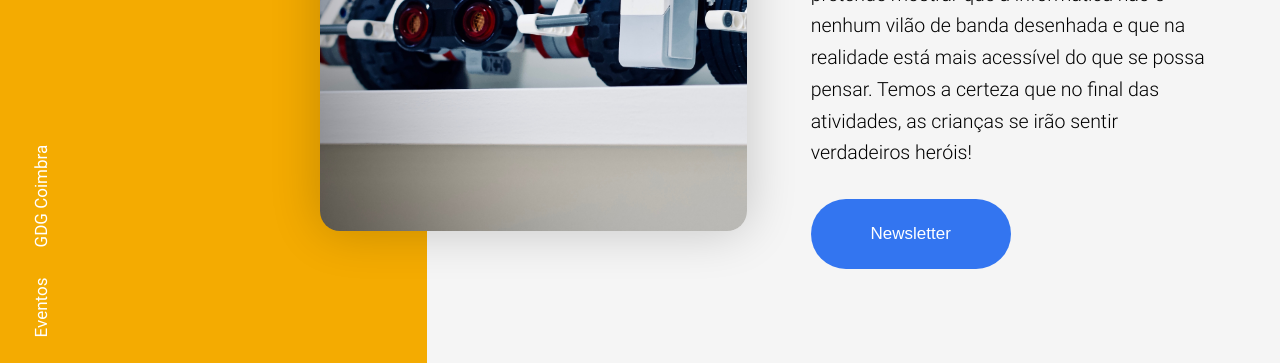
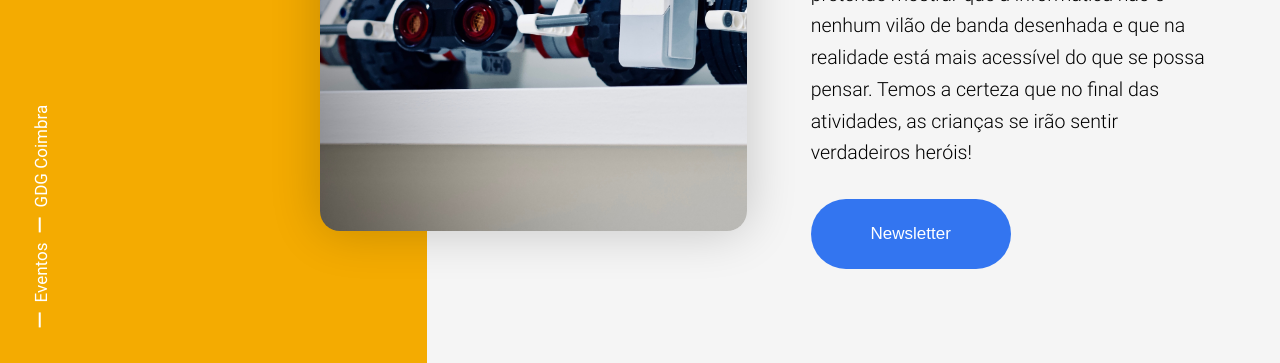
Before and after one commit to GDGCoimbra/gdgkids-website, a React (Create React App) app: page / in a window 1280 px wide. Shown: the part 437-800 px from the top of the page. Built offline with nearby package versions, Linux system fonts and the light colour scheme.

Commit message:
Added new HeroImage, MainIntro and MainMenu components

```diff
--- a/src/design-system/atoms/Button.js
+++ b/src/design-system/atoms/Button.js
@@ -1,5 +1,5 @@
 import React, { Component } from "react";
-// import PropTypes from "prop-types";
+import PropTypes from "prop-types";
 import styled from "styled-components";
 
 const Button = styled.button`
@@ -24,9 +24,9 @@ const Button = styled.button`
 `;
 
 export default class extends Component {
-  // static propTypes = {
-  //   value: PropTypes.string
-  // };
+  static propTypes = {
+    value: PropTypes.string
+  };
 
   render() {
     return <Button onClick={this.props.onClick}>{this.props.value}</Button>;
--- /dev/null
+++ b/src/design-system/atoms/HeroImage.js
@@ -0,0 +1,33 @@
+import React, { Component } from "react";
+import PropTypes from "prop-types";
+import styled from "styled-components";
+
+const HeroImage = styled.div`
+  height: 25vh;
+  background-image: url(${props => props.image});
+  background-size: cover;
+  background-repeat: no-repeat;
+
+  @media all and (min-width: 768px) {
+    grid-column: 3 / span 4;
+    grid-row: 2 / span 4;
+    margin-top: -50px;
+    height: initial;
+    border-radius: 20px;
+    box-shadow: 0 0 50px rgba(0, 0, 0, 0.2);
+  }
+
+  @media all and (min-width: 992px) {
+    grid-column: 4 / span 4;
+  }
+`;
+
+export default class extends Component {
+  static propTypes = {
+    image: PropTypes.string
+  };
+
+  render() {
+    return <HeroImage image={this.props.image} />;
+  }
+}
--- /dev/null
+++ b/src/design-system/molecules/MainIntro.js
@@ -0,0 +1,56 @@
+import React, { Component } from "react";
+import styled from "styled-components";
+
+const MainIntro = styled.div`
+  display: flex;
+  flex-direction: column;
+  justify-content: center;
+  padding: 5vw;
+  overflow-y: scroll;
+
+  h1 {
+    margin: 30px 0;
+  }
+
+  p {
+    margin: 0;
+  }
+
+  button {
+    margin: 30px auto;
+  }
+
+  @media all and (max-height: 767px) {
+    display: initial;
+
+    &:after {
+      content: "";
+      display: block;
+      height: 5vw;
+      width: 100%;
+    }
+  }
+
+  @media all and (min-width: 768px) {
+    grid-column: 7 / 13;
+    grid-row: 1 / -1;
+
+    h1 {
+      margin: 0 0 30px 0;
+    }
+
+    button {
+      margin: 30px 0 0 0;
+    }
+  }
+
+  @media all and (min-width: 992px) {
+    grid-column: 8 / 13;
+  }
+`;
+
+export default class extends Component {
+  render() {
+    return <MainIntro>{this.props.children}</MainIntro>;
+  }
+}
--- /dev/null
+++ b/src/design-system/molecules/MainMenu.js
@@ -0,0 +1,96 @@
+import React, { Component } from "react";
+// import PropTypes from "prop-types";
+import styled from "styled-components";
+
+const MainMenu = styled.div`
+  background-color: var(--yellow, hsl(42, 99%, 48%));
+  padding: 2vw 5vw;
+  font-size: 17px;
+  font-weight: var(--regular, 400);
+  color: var(--white, hsl(0, 0%, 100%));
+
+  ul {
+    margin: 0;
+    padding: 0 0 0 25px;
+    list-style: none;
+
+    li {
+      position: relative;
+      display: inline-block;
+
+      &:not(:last-child) {
+        margin-right: 35px;
+      }
+
+      &:before {
+        content: "";
+        position: absolute;
+        top: calc(50% - 1px);
+        left: -25px;
+        width: 15px;
+        height: 2px;
+        background-color: #fff;
+      }
+    }
+  }
+
+  @media all and (min-width: 768px) {
+    grid-column: 1 / span 4;
+    grid-row: 2 / -1;
+    flex-direction: row-reverse;
+    border-radius: 0;
+
+    ul {
+      writing-mode: vertical-lr;
+      position: absolute;
+      bottom: 5vw;
+      padding: 35px 0;
+      transform: rotate(180deg);
+
+      li {
+        width: 100%;
+        padding: 0;
+
+        &:not(:last-child) {
+          margin: 0 0 35px 0;
+        }
+
+        &:before {
+          content: "";
+          position: absolute;
+          left: calc(50% - -1px);
+          top: -25px;
+          width: 2px;
+          height: 15px;
+          background-color: #fff;
+        }
+      }
+    }
+  }
+
+  @media all and (min-width: 992px) {
+    padding: 2vw;
+
+    ul {
+      bottom: 2vw;
+    }
+  }
+`;
+
+export default class extends Component {
+  // static propTypes = {
+  //   src: PropTypes.string,
+  //   alt: PropTypes.string.isRequired
+  // };
+
+  render() {
+    return (
+      <MainMenu>
+        <ul>
+          <li>Eventos</li>
+          <li>GDG Coimbra</li>
+        </ul>
+      </MainMenu>
+    );
+  }
+}
--- a/src/design-system/organisms/MainWrapper.js
+++ b/src/design-system/organisms/MainWrapper.js
@@ -1,6 +1,9 @@
 import React, { Component } from "react";
 import styled from "styled-components";
 import Image from "../atoms/Image";
+import HeroImage from "../atoms/HeroImage";
+import MainMenu from "../molecules/MainMenu";
+import MainIntro from "../molecules/MainIntro";
 
 const MainWrapper = styled.div`
   @media all and (min-width: 768px) {
@@ -26,141 +29,6 @@ const LogoArea = styled.div`
   }
 `;
 
-const Menu = styled.div`
-  margin-left: 25%;
-  width: 75%;
-  background-color: var(--yellow, hsl(42, 99%, 48%));
-  border-radius: 20px 0 0 20px;
-  padding: 2vw 5vw;
-  text-align: right;
-  font-size: 17px;
-  font-weight: var(--regular, 400);
-  color: var(--white, hsl(0, 0%, 100%));
-
-  ul {
-    margin: 0;
-    display: flex;
-    flex-direction: row;
-    flex-wrap: wrap;
-    justify-content: flex-end;
-    padding: 0;
-
-    li {
-      list-style: none;
-      display: inline-block;
-      height: 100%;
-      display: flex;
-      align-items: center;
-      white-space: nowrap;
-
-      &:not(:last-child) {
-        margin-right: 15px;
-      }
-    }
-  }
-
-  @media all and (min-width: 768px) {
-    grid-column: 1 / span 4;
-    grid-row: 2 / -1;
-    margin-left: 0;
-    width: 100%;
-    height: 100%;
-    flex-direction: row-reverse;
-    border-radius: 0;
-
-    ul {
-      writing-mode: vertical-lr;
-      position: absolute;
-      bottom: 5vw;
-      transform: rotate(180deg);
-
-      li {
-        height: initial;
-
-        &:not(:last-child) {
-          margin: 0 0 30px 0;
-        }
-      }
-    }
-  }
-
-  @media all and (min-width: 992px) {
-    padding: 2vw;
-
-    ul {
-      bottom: 2vw;
-    }
-  }
-`;
-
-const HeroImage = styled.div`
-  display: none;
-
-  @media all and (min-width: 768px) {
-    display: initial;
-    grid-column: 3 / span 4;
-    grid-row: 2 / span 4;
-    margin-top: -50px;
-    border-radius: 20px;
-    background-image: url(${props => props.image});
-    background-size: cover;
-    background-repeat: no-repeat;
-    box-shadow: 0 0 50px rgba(0, 0, 0, 0.2);
-  }
-
-  @media all and (min-width: 992px) {
-    grid-column: 4 / span 4;
-  }
-`;
-
-const Intro = styled.div`
-  display: flex;
-  flex-direction: column;
-  justify-content: center;
-  padding: 5vw;
-  overflow-y: scroll;
-
-  h1 {
-    margin: 30px 0;
-  }
-
-  p {
-    margin: 0;
-  }
-
-  button {
-    margin: 30px auto;
-  }
-
-  @media all and (max-height: 767px) {
-    display: initial;
-
-    &:after {
-      content: "";
-      display: block;
-      height: 5vw;
-      width: 100%;
-    }
-  }
-
-  @media all and (min-width: 768px) {
-    grid-column: 7 / 13;
-    grid-row: 1 / -1;
-
-    h1 {
-      margin: 0 0 30px 0;
-    }
-
-    button {
-      margin: 30px 0 0 0;
-    }
-  }
-
-  @media all and (min-width: 992px) {
-    grid-column: 8 / 13;
-  }
-`;
-
 export default class extends Component {
   render() {
     return (
@@ -169,14 +37,9 @@ export default class extends Component {
           <Image src={this.props.logo} alt={this.props.alt} />
         </LogoArea>
 
-        <Menu>
-          <ul>
-            <li>Eventos</li>
-            <li>GDG Coimbra</li>
-          </ul>
-        </Menu>
+        <MainMenu />
         <HeroImage image={this.props.image} />
-        <Intro>{this.props.children}</Intro>
+        <MainIntro>{this.props.children}</MainIntro>
       </MainWrapper>
     );
   }
```
Also changed, not shown: src/design-system/molecules/Example.js (deleted).
